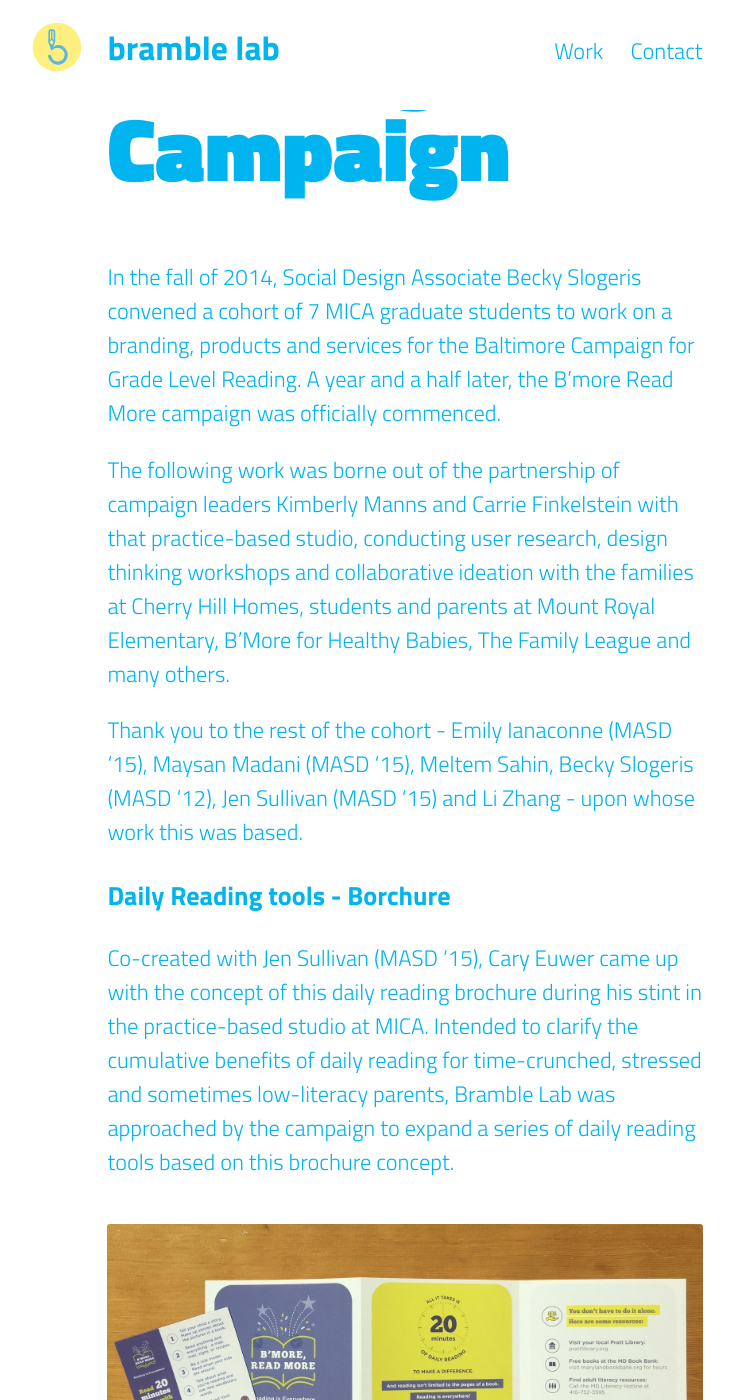
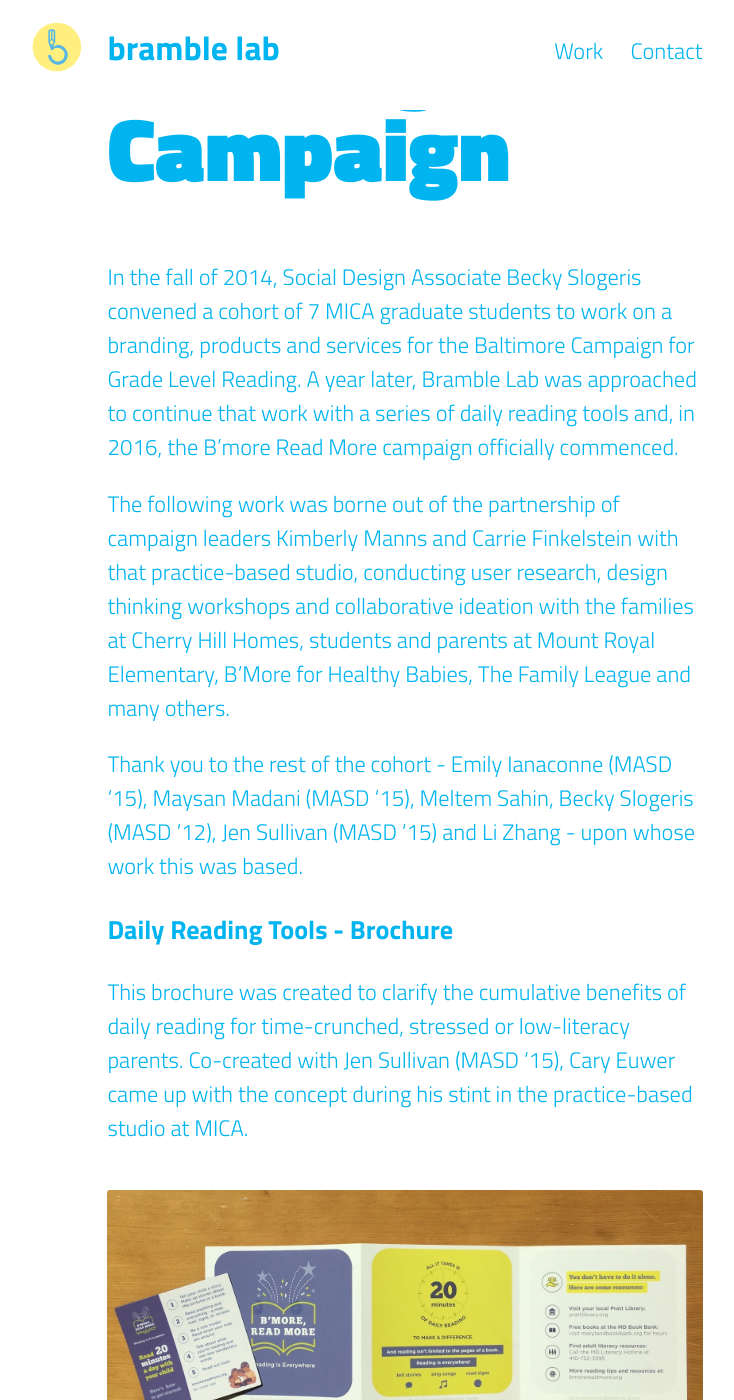
Before and after one commit to bramblelab/bramblelab.github.io, a Jekyll site: the page built from _posts/2016-03-01-grade-level-reading-campaign.markdown, in a window 1280 px wide and 1400 px high, scrolled down 199 px. Shown: the whole window, without its empty margins (235-969 px from the left). Built offline with Jekyll 4.4.1, drawn with Linux system fonts in a browser that asks for light colours; some of the changed text lies outside the part shown.

Commit message:
Update 2016-03-01-grade-level-reading-campaign.markdown

```diff
--- a/_posts/2016-03-01-grade-level-reading-campaign.markdown
+++ b/_posts/2016-03-01-grade-level-reading-campaign.markdown
@@ -10,23 +10,21 @@ categories:
 layout: post
 ---
 
-In the fall of 2014, Social Design Associate Becky Slogeris convened a cohort of 7 MICA graduate students to work on a branding, products and services for the Baltimore Campaign for Grade Level Reading. A year and a half later, the B'more Read More campaign was officially commenced.
+In the fall of 2014, Social Design Associate Becky Slogeris convened a cohort of 7 MICA graduate students to work on a branding, products and services for the Baltimore Campaign for Grade Level Reading. A year later, Bramble Lab was approached to continue that work with a series of daily reading tools and, in 2016, the B'more Read More campaign officially commenced.
 
 The following work was borne out of the partnership of campaign leaders Kimberly Manns and Carrie Finkelstein with that practice-based studio, conducting user research, design thinking workshops and collaborative ideation with the families at Cherry Hill Homes, students and parents at Mount Royal Elementary, B'More for Healthy Babies, The Family League and many others.
 
 Thank you to the rest of the cohort - Emily Ianaconne (MASD '15), Maysan Madani (MASD '15), Meltem Sahin, Becky Slogeris (MASD '12), Jen Sullivan (MASD '15) and Li Zhang - upon whose work this was based.
 
-### Daily Reading tools - Borchure
+### Daily Reading Tools - Brochure
 
-Co-created with Jen Sullivan (MASD '15), Cary Euwer came up with the concept of this daily reading brochure during his stint in the practice-based studio at MICA. Intended to clarify the cumulative benefits of daily reading for time-crunched, stressed and sometimes low-literacy parents, Bramble Lab was approached by the campaign to expand a series of daily reading tools based on this brochure concept.
+This brochure was created to clarify the cumulative benefits of daily reading for time-crunched, stressed or low-literacy parents. Co-created with Jen Sullivan (MASD '15), Cary Euwer came up with the concept during his stint in the practice-based studio at MICA.
 
 ![GLR Brochure 1](/img/glr_brochure_1.jpeg)
 
-The brochure includes a refrigerator magnet, condensed tips and a link to the campaign's website for more in-depth parent tips.
+The brochure includes a refrigerator magnet with tips and resources to assist in daily reading, referring parents to the campaign's website for more in-depth reading tips.
 
 ![GLR Brochure 2](/img/glr_brochure_2.jpeg)
-
-Back: the timeline concept was used on throughout the daily reading tools and the parent webpage to illustrate the cumulative benefits of daily reading.
 
 ### Reading Label Post-Its, Book Label
 
@@ -37,12 +35,6 @@ Given positive feedback, the first rendition of the Reading Labels (above) will
 ![GLR Label 1](/img/glr_label_1.jpeg)
 
 ![GLR Label 1](/img/glr_label_2.jpeg)
-
-### Daily Reading Poster
-
-Created in part with service providers and parent focus groups to be displayed in service provider offices across the city (eg Head Start, Judy Centers) both as a stand-alone object and a tool for service providers to communicate the benefits of daily reading to parents.
-
-![GLR Poster 1](/img/glr_poster_1.jpeg)
 
 ### B'more Read More Website
 
```
